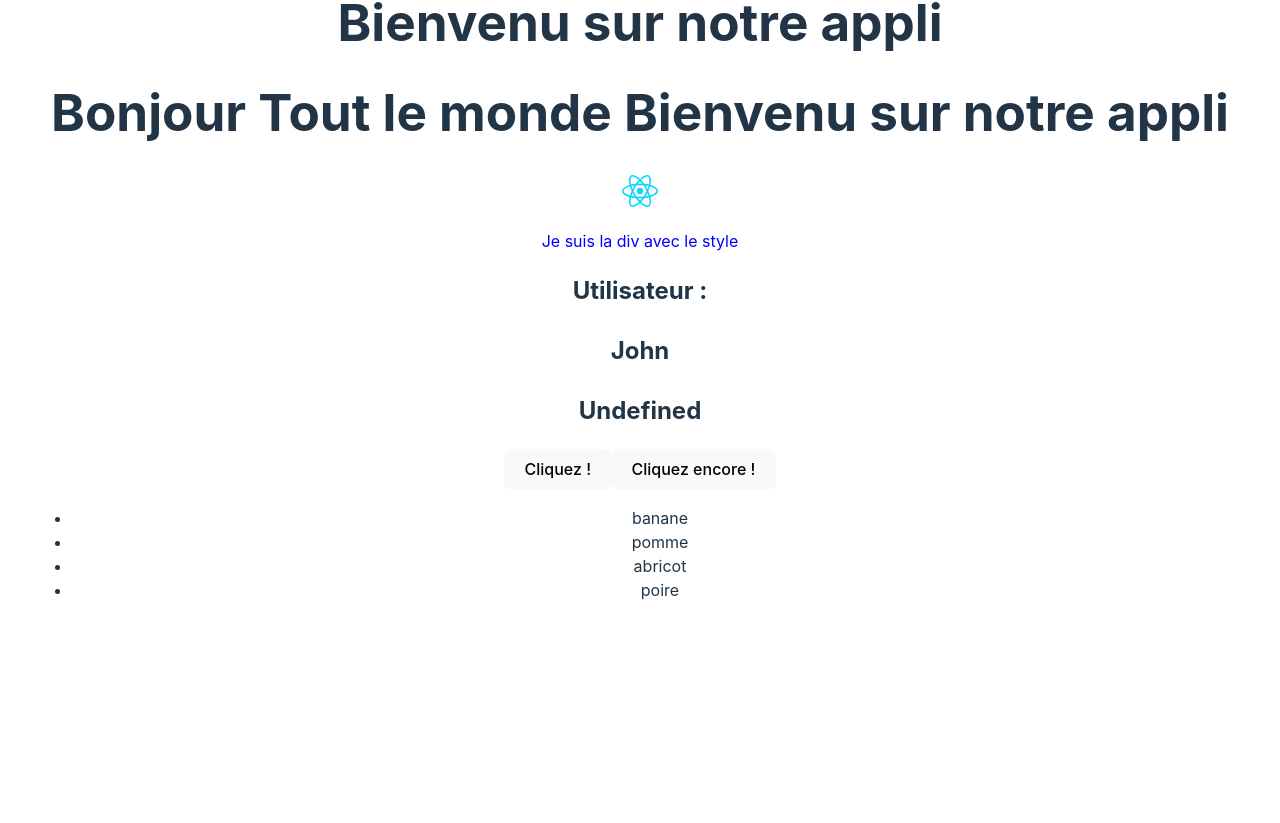
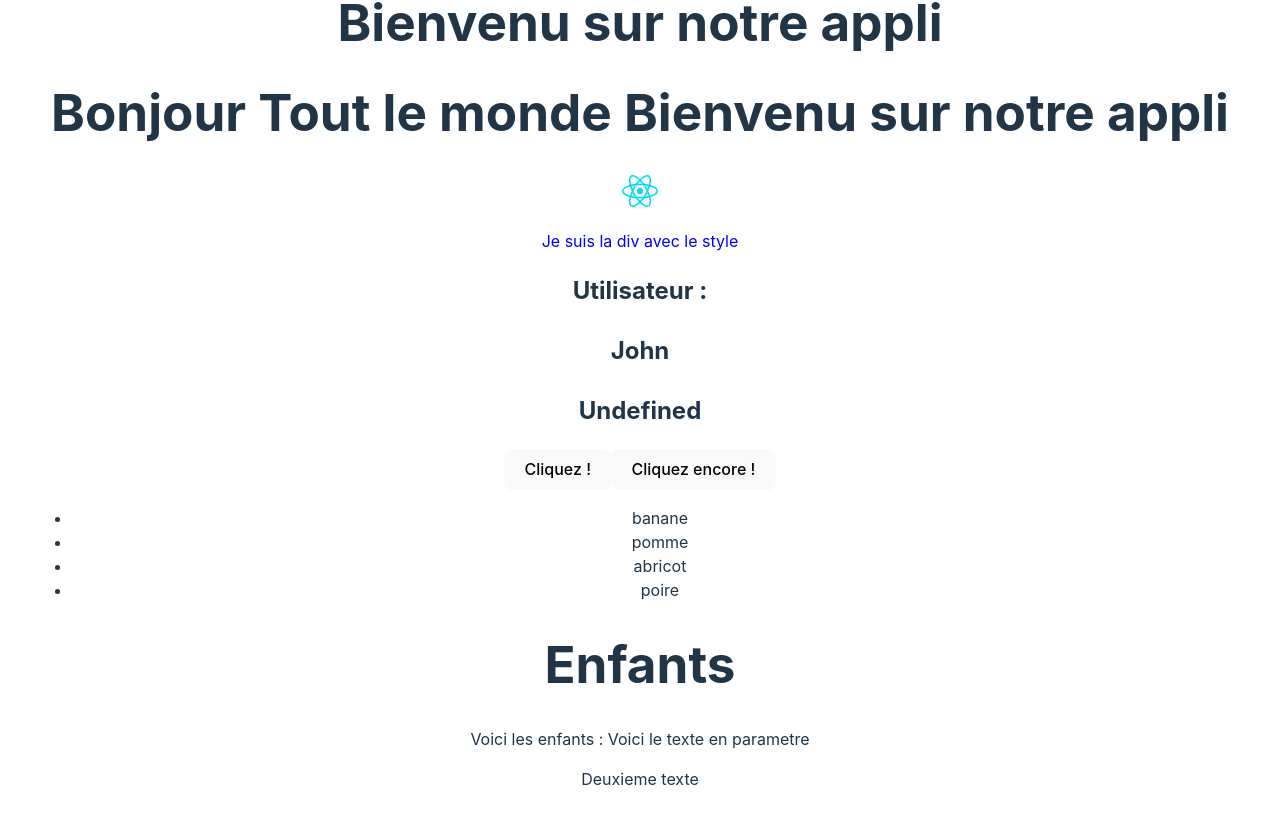
Before and after one commit to BlizzFir3/PEO-Front-End, a React (Vite) app in the folder ReactJS/18112024_React/FirstProject/: page / in a window 1280 px wide. Shown: the part 249-1072 px from the top of the page. Before the commit the page ends 899 px from the top, so only its background shows below. Built offline with nearby package versions, Linux system fonts and the light colour scheme.

Commit message:
added component children

```diff
--- a/ReactJS/18112024_React/FirstProject/src/App.jsx
+++ b/ReactJS/18112024_React/FirstProject/src/App.jsx
@@ -51,8 +51,19 @@ function App() {
                     <li key={fruit}>{fruit}</li>
                 ))}
             </ul>
+            <Children text="Voici le texte en parametre" text2="Deuxieme texte" />
         </>
     );
 }
 
 export default App;
+
+const Children = ({ text, text2 }) => {
+    return (
+        <Fragment>
+            <h1>Enfants</h1>
+			<p>Voici les enfants : {text}</p>
+			{text2 && <p>{text2}</p>}
+        </Fragment>
+    );
+};
```
